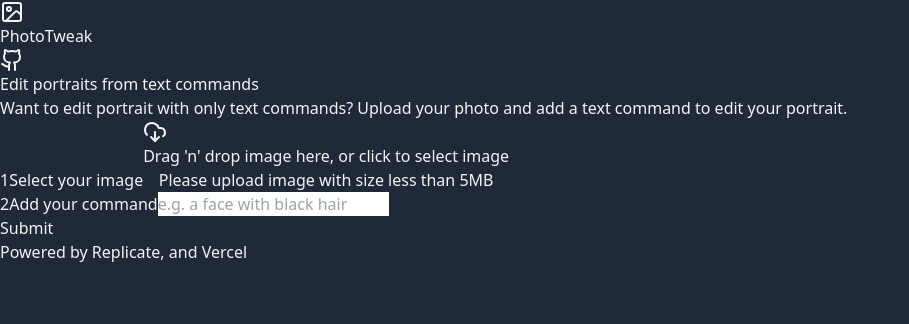
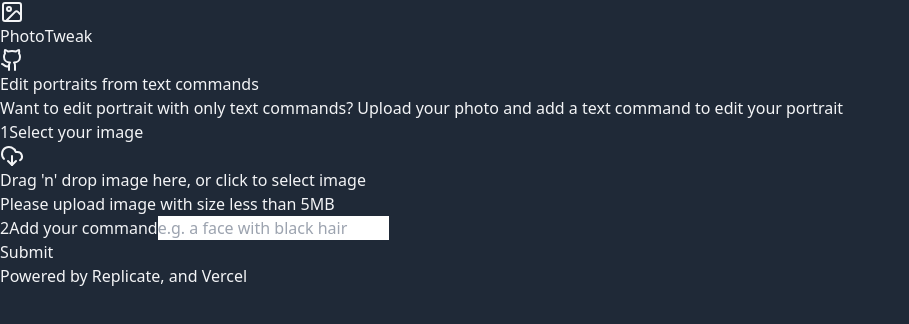
Before and after one commit to sadmann7/photo-tweak, a Next.js app: page / in a window 1280 px wide. Shown: the top 324 px of the page, without its empty margins (0-909 px from the left). Built offline with nearby package versions, Linux system fonts and the light colour scheme.

Commit message:
update onDrop toasts

```diff
--- a/src/components/FileInput.tsx
+++ b/src/components/FileInput.tsx
@@ -6,24 +6,30 @@
   onDrop: OnDrop;
   maxSize: number;
   isUploading: boolean;
+  maxFiles?: number;
 };
 
-const FileInput = ({ onDrop, maxSize, isUploading }: FileInputProps) => {
+const FileInput = ({
+  onDrop,
+  maxSize,
+  maxFiles = 1,
+  isUploading,
+}: FileInputProps) => {
   const { getRootProps, getInputProps, isDragActive } = useDropzone({
     accept: {
       "image/*": [],
     },
     maxSize,
     onDrop,
+    maxFiles,
   });
 
   return (
-    <button
+    <div
       {...getRootProps()}
       className={`grid h-60 w-full min-w-full cursor-pointer place-items-center rounded-lg border-2 border-dashed p-2 text-center text-base text-gray-300 transition hover:bg-gray-700/80 disabled:cursor-not-allowed ${
         isDragActive ? "border-gray-500" : "border-gray-500"
       }`}
-      disabled={isUploading}
     >
       <input {...getInputProps()} />
       {isDragActive ? (
@@ -42,7 +48,7 @@
           </p>
         </div>
       )}
-    </button>
+    </div>
   );
 };
 
--- a/src/components/ToasterWrapper.tsx
+++ b/src/components/ToasterWrapper.tsx
@@ -13,8 +13,8 @@
         className: "",
         duration: 3000,
         style: {
-          background: "#ffffff",
-          color: "#000000",
+          background: "#111827",
+          color: "#ffffff",
         },
       }}
     />
--- a/src/pages/api/predictions/[id].ts
+++ b/src/pages/api/predictions/[id].ts
@@ -1,4 +1,8 @@
 import type { NextApiRequest, NextApiResponse } from "next";
+
+export const config = {
+  runtime: "edge",
+};
 
 export default async function handler(
   req: NextApiRequest,
--- a/src/pages/api/predictions/index.ts
+++ b/src/pages/api/predictions/index.ts
@@ -1,5 +1,9 @@
 import type { NextApiRequestReplicate, PredictionBody } from "@/types";
 import type { NextApiResponse } from "next";
+
+export const config = {
+  runtime: "edge",
+};
 
 export default async function handler(
   req: NextApiRequestReplicate,
--- a/src/pages/index.tsx
+++ b/src/pages/index.tsx
@@ -5,7 +5,7 @@
 import { AlertCircle, Check } from "lucide-react";
 import Head from "next/head";
 import { useCallback, useEffect, useState } from "react";
-import { FileRejection } from "react-dropzone";
+import type { ErrorCode, FileRejection } from "react-dropzone";
 import { useForm, type SubmitHandler } from "react-hook-form";
 import { toast } from "react-hot-toast";
 import { z } from "zod";
@@ -14,9 +14,15 @@
   image: z.unknown().refine((v) => v instanceof File, {
     message: "Upload an image",
   }),
-  command: z.string().min(1, { message: "Enter a command" }),
+  command: z
+    .string()
+    .refine((v) => v.length > 0, {
+      message: "Enter a command",
+    })
+    .refine((v) => v.length >= 3, {
+      message: "Command must be at least 3 characters",
+    }),
 });
-
 type Inputs = z.infer<typeof schema>;
 
 export default function Home() {
@@ -32,15 +38,13 @@
 
   // react-hook-form
   const { register, handleSubmit, formState, watch, setValue } =
-    useForm<Inputs>({
-      resolver: zodResolver(schema),
-    });
+    useForm<Inputs>({ resolver: zodResolver(schema) });
   const onSubmit: SubmitHandler<Inputs> = async (data) => {
     console.log(data);
     if (!(data.image instanceof File)) return;
     await uploadImage(data.image);
     if (!originalImage) return;
-    // await generateImage(originalImage.url, data.command);
+    await generateImage(originalImage.url, data.command);
     setIsUploading(false);
   };
 
@@ -54,14 +58,27 @@
         setPreviewImage(URL.createObjectURL(file));
       });
       rejectedFiles.forEach((file) => {
-        if (file.errors[0]?.code === "file-too-large") {
-          const size = Math.round(file.file.size / 1000000);
-          toast.error(
-            `Please upload a image smaller than 5MB. Current size: ${size}MB`
-          );
-        } else {
-          toast.error(toast.error(file.errors[0]?.message));
+        switch (file.errors[0]?.code as ErrorCode) {
+          case "file-invalid-type":
+            toast.error("Please select a valid image");
+            break;
+          case "file-too-large":
+            const size = Math.round(file.file.size / 1000000);
+            toast.error(
+              `Please select a image smaller than 5MB. Current size: ${size}MB`
+            );
+            break;
+          case "too-many-files":
+            toast.error("Please select only one image");
+            break;
+          default:
+            toast.error(file.errors[0]?.message);
+            break;
         }
+
+        setValue("image", null, {
+          shouldValidate: true,
+        });
       });
     },
     [setValue]
@@ -158,7 +175,7 @@
           </h1>
           <p className="text-center text-lg text-gray-300 sm:text-xl">
             Want to edit portrait with only text commands? Upload your photo and
-            add a text command to edit your portrait.
+            add a text command to edit your portrait
           </p>
         </div>
         <form
@@ -171,7 +188,7 @@
               htmlFor="image"
               className="flex items-center gap-3 text-sm font-medium text-white sm:text-base"
             >
-              <span className="grid h-7 w-7 place-items-center rounded-full bg-gray-500/80 text-sm text-white sm:text-base">
+              <span className="grid h-7 w-7 place-items-center rounded-full bg-gray-600 text-sm text-white sm:text-base">
                 {watch("image") ? (
                   <Check aria-hidden="true" className="h-5 w-5" />
                 ) : (
@@ -185,7 +202,7 @@
               isUploading={isUploading}
               onDrop={onDrop}
             />
-            {formState.errors.image ? (
+            {formState.errors.image?.message ? (
               <div className="flex items-center gap-2 text-red-500">
                 <AlertCircle aria-hidden="true" className="h-4 w-4" />
                 <p className="text-sm font-medium">
@@ -199,8 +216,8 @@
               htmlFor="traget"
               className="flex items-center gap-3 text-sm font-medium text-white sm:text-base"
             >
-              <span className="grid h-7 w-7 place-items-center rounded-full bg-gray-500/80 text-sm text-white sm:text-base">
-                {watch("command") ? (
+              <span className="grid h-7 w-7 place-items-center rounded-full bg-gray-600 text-sm text-white sm:text-base">
+                {watch("command") && watch("command").length >= 3 ? (
                   <Check aria-hidden="true" className="h-5 w-5" />
                 ) : (
                   2
```
